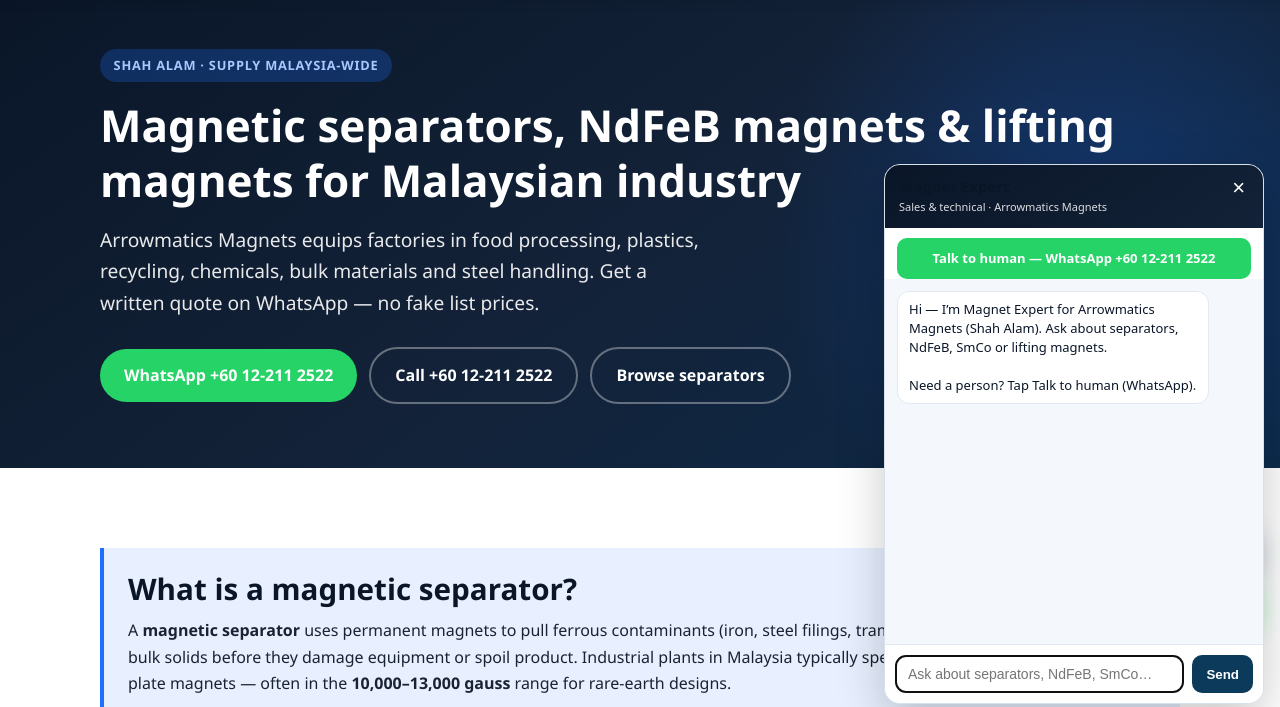
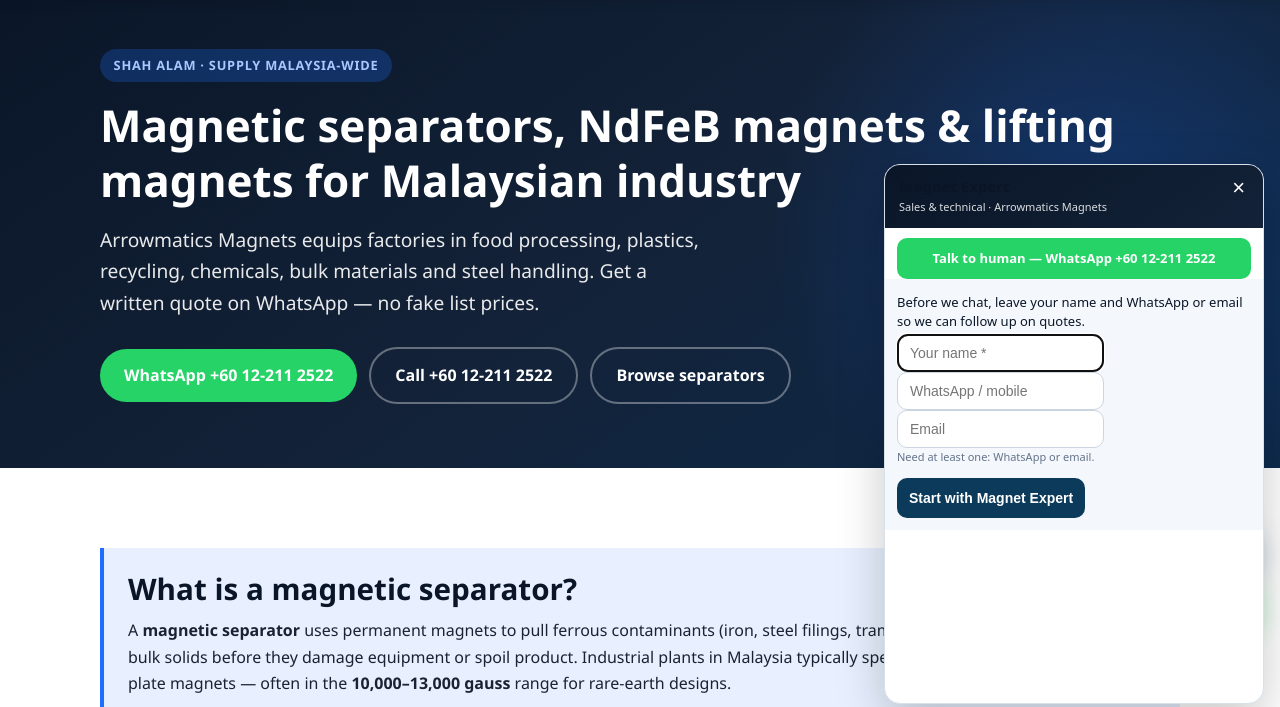
Before and after one commit to bensonlok/arrowmatics-magnets, a website: page main-app/index.html in a window 1280 px wide. Both pictures are taken after a click on the button "Magnet Expert". Shown: the part 80-787 px from the top of the page. Drawn offline with Linux system fonts and the light colour scheme.

Commit message:
Magnet Expert: require name + WhatsApp/email; Telegram lead notify

```diff
--- a/main-app/css/magnet-expert-chat.css
+++ b/main-app/css/magnet-expert-chat.css
@@ -131,3 +131,48 @@
 /* Nudge existing FABs so chat doesn’t cover them on small screens */
 body:has(#magnets-expert-root) .wa-fab { bottom: 88px !important; }
 body:has(#magnets-expert-root) .call-fab { bottom: 148px !important; right: 20px; }
+
+#magnets-expert-gate {
+  padding: 14px 12px 12px;
+  background: #f4f7fb;
+  display: flex;
+  flex-direction: column;
+  gap: 8px;
+  overflow-y: auto;
+}
+#magnets-expert-gate .mec-gate-intro {
+  margin: 0 0 4px;
+  font-size: 13px;
+  line-height: 1.4;
+  color: #0a1628;
+}
+#magnets-expert-gate input {
+  border: 1px solid #cbd5e1;
+  border-radius: 10px;
+  padding: 10px 12px;
+  font-size: 14px;
+}
+#magnets-expert-gate .mec-gate-hint {
+  margin: 0;
+  font-size: 11px;
+  color: #64748b;
+}
+#magnets-expert-gate .mec-gate-err {
+  margin: 0;
+  font-size: 12px;
+  color: #b91c1c;
+  min-height: 1em;
+}
+#mec-gate-btn {
+  border: none;
+  border-radius: 10px;
+  background: #0b3a5b;
+  color: #fff;
+  font-weight: 700;
+  padding: 12px;
+  cursor: pointer;
+  font-size: 14px;
+}
+#mec-gate-btn:hover { filter: brightness(1.06); }
+#magnets-expert-msgs { display: none; }
+#magnets-expert-form { display: none; }
--- a/main-app/js/magnet-expert-chat.js
+++ b/main-app/js/magnet-expert-chat.js
@@ -7,17 +7,35 @@
   );
   var API = "/api/magnet-chat";
   var history = [];
+  var lead = null;
+  try {
+    lead = JSON.parse(localStorage.getItem("magnets_expert_lead") || "null");
+  } catch (e) {
+    lead = null;
+  }
 
   function el(tag, attrs, kids) {
     var n = document.createElement(tag);
-    if (attrs) Object.keys(attrs).forEach(function (k) {
+    if (attrs)
+      Object.keys(attrs).forEach(function (k) {
         if (k === "text") n.textContent = attrs[k];
         else if (k === "html") n.innerHTML = attrs[k];
         else if (k === "class") n.className = attrs[k];
         else n.setAttribute(k, attrs[k]);
       });
-    (kids || []).forEach(function (c) { if (c) n.appendChild(c); });
+    (kids || []).forEach(function (c) {
+      if (c) n.appendChild(c);
+    });
     return n;
+  }
+
+  function validLead(L) {
+    if (!L || !L.name || String(L.name).trim().length < 2) return false;
+    var phone = String(L.phone || "").replace(/\s+/g, "");
+    var email = String(L.email || "").trim();
+    var phoneOk = phone.length >= 8;
+    var emailOk = /^[^\s@]+@[^\s@]+\.[^\s@]+$/.test(email);
+    return phoneOk || emailOk;
   }
 
   var root = el("div", { id: "magnets-expert-root" });
@@ -27,13 +45,22 @@
     "aria-label": "Open Magnet Expert chat",
     html: "<span>Magnet<br>Expert</span>",
   });
-  var panel = el("div", { id: "magnets-expert-panel", role: "dialog", "aria-label": "Magnet Expert" });
+  var panel = el("div", {
+    id: "magnets-expert-panel",
+    role: "dialog",
+    "aria-label": "Magnet Expert",
+  });
   var header = el("header", null, [
     el("div", { class: "titles" }, [
       el("h2", { text: "Magnet Expert" }),
-      el("p", { text: "Sales & technical · Arrowmatics Magnets" }),
+      el("p", { id: "magnets-expert-sub", text: "Sales & technical · Arrowmatics Magnets" }),
     ]),
-    el("button", { id: "magnets-expert-close", type: "button", "aria-label": "Close", text: "×" }),
+    el("button", {
+      id: "magnets-expert-close",
+      type: "button",
+      "aria-label": "Close",
+      text: "×",
+    }),
   ]);
   var human = el("a", {
     id: "magnets-expert-human",
@@ -42,6 +69,50 @@
     rel: "noopener",
     text: "Talk to human — WhatsApp +60 12-211 2522",
   });
+
+  var gate = el("div", { id: "magnets-expert-gate" });
+  gate.appendChild(
+    el("p", {
+      class: "mec-gate-intro",
+      text: "Before we chat, leave your name and WhatsApp or email so we can follow up on quotes.",
+    })
+  );
+  var nameIn = el("input", {
+    id: "mec-name",
+    type: "text",
+    placeholder: "Your name *",
+    autocomplete: "name",
+    required: "required",
+  });
+  var phoneIn = el("input", {
+    id: "mec-phone",
+    type: "tel",
+    placeholder: "WhatsApp / mobile",
+    autocomplete: "tel",
+  });
+  var emailIn = el("input", {
+    id: "mec-email",
+    type: "email",
+    placeholder: "Email",
+    autocomplete: "email",
+  });
+  var gateHint = el("p", {
+    class: "mec-gate-hint",
+    text: "Need at least one: WhatsApp or email.",
+  });
+  var gateErr = el("p", { id: "mec-gate-err", class: "mec-gate-err", text: "" });
+  var gateBtn = el("button", {
+    id: "mec-gate-btn",
+    type: "button",
+    text: "Start with Magnet Expert",
+  });
+  gate.appendChild(nameIn);
+  gate.appendChild(phoneIn);
+  gate.appendChild(emailIn);
+  gate.appendChild(gateHint);
+  gate.appendChild(gateErr);
+  gate.appendChild(gateBtn);
+
   var msgs = el("div", { id: "magnets-expert-msgs" });
   var form = el("form", { id: "magnets-expert-form" });
   var input = el("input", {
@@ -53,8 +124,10 @@
   var send = el("button", { id: "magnets-expert-send", type: "submit", text: "Send" });
   form.appendChild(input);
   form.appendChild(send);
+
   panel.appendChild(header);
   panel.appendChild(human);
+  panel.appendChild(gate);
   panel.appendChild(msgs);
   panel.appendChild(form);
   root.appendChild(fab);
@@ -70,15 +143,43 @@
     msgs.scrollTop = msgs.scrollHeight;
   }
 
+  function setChatMode(on) {
+    gate.style.display = on ? "none" : "block";
+    msgs.style.display = on ? "flex" : "none";
+    form.style.display = on ? "flex" : "none";
+    if (on && lead) {
+      var bits = [lead.name];
+      if (lead.phone) bits.push(lead.phone);
+      if (lead.email) bits.push(lead.email);
+      document.getElementById("magnets-expert-sub").textContent = bits.join(" · ");
+    }
+  }
+
+  function startChat() {
+    setChatMode(true);
+    if (!msgs.childNodes.length) {
       addMsg(
         "bot",
-    "Hi — I’m Magnet Expert for Arrowmatics Magnets (Shah Alam). Ask about separators, NdFeB, SmCo or lifting magnets.\n\nNeed a person? Tap Talk to human (WhatsApp)."
+        "Hi " +
+          (lead.name || "") +
+          " — I’m Magnet Expert for Arrowmatics Magnets (Shah Alam).\nAsk about separators, NdFeB, SmCo or lifting magnets.\n\nNeed a person? Tap Talk to human (WhatsApp)."
       );
+    }
+    input.focus();
+  }
+
+  if (validLead(lead)) {
+    setChatMode(true);
+    startChat();
+  } else {
+    setChatMode(false);
+  }
 
   function open() {
     panel.classList.add("open");
     fab.style.display = "none";
-    input.focus();
+    if (validLead(lead)) input.focus();
+    else nameIn.focus();
   }
   function close() {
     panel.classList.remove("open");
@@ -88,8 +189,30 @@
   fab.addEventListener("click", open);
   document.getElementById("magnets-expert-close").addEventListener("click", close);
 
+  gateBtn.addEventListener("click", function () {
+    var next = {
+      name: (nameIn.value || "").trim(),
+      phone: (phoneIn.value || "").trim(),
+      email: (emailIn.value || "").trim(),
+    };
+    if (!validLead(next)) {
+      gateErr.textContent = "Enter your name and at least WhatsApp or email.";
+      return;
+    }
+    gateErr.textContent = "";
+    lead = next;
+    try {
+      localStorage.setItem("magnets_expert_lead", JSON.stringify(lead));
+    } catch (e) {}
+    startChat();
+  });
+
   form.addEventListener("submit", function (e) {
     e.preventDefault();
+    if (!validLead(lead)) {
+      setChatMode(false);
+      return;
+    }
     var text = (input.value || "").trim();
     if (!text) return;
     input.value = "";
@@ -100,7 +223,11 @@
     fetch(API, {
       method: "POST",
       headers: { "Content-Type": "application/json" },
-      body: JSON.stringify({ messages: history }),
+      body: JSON.stringify({
+        messages: history,
+        lead: lead,
+        notify: history.length === 1,
+      }),
     })
       .then(function (r) {
         return r.json().then(function (j) {
```
Also changed, not shown: main-app/functions/api/magnet-chat.js (+66 -6 lines). Lines whose indentation alone changed are shown as unchanged.
